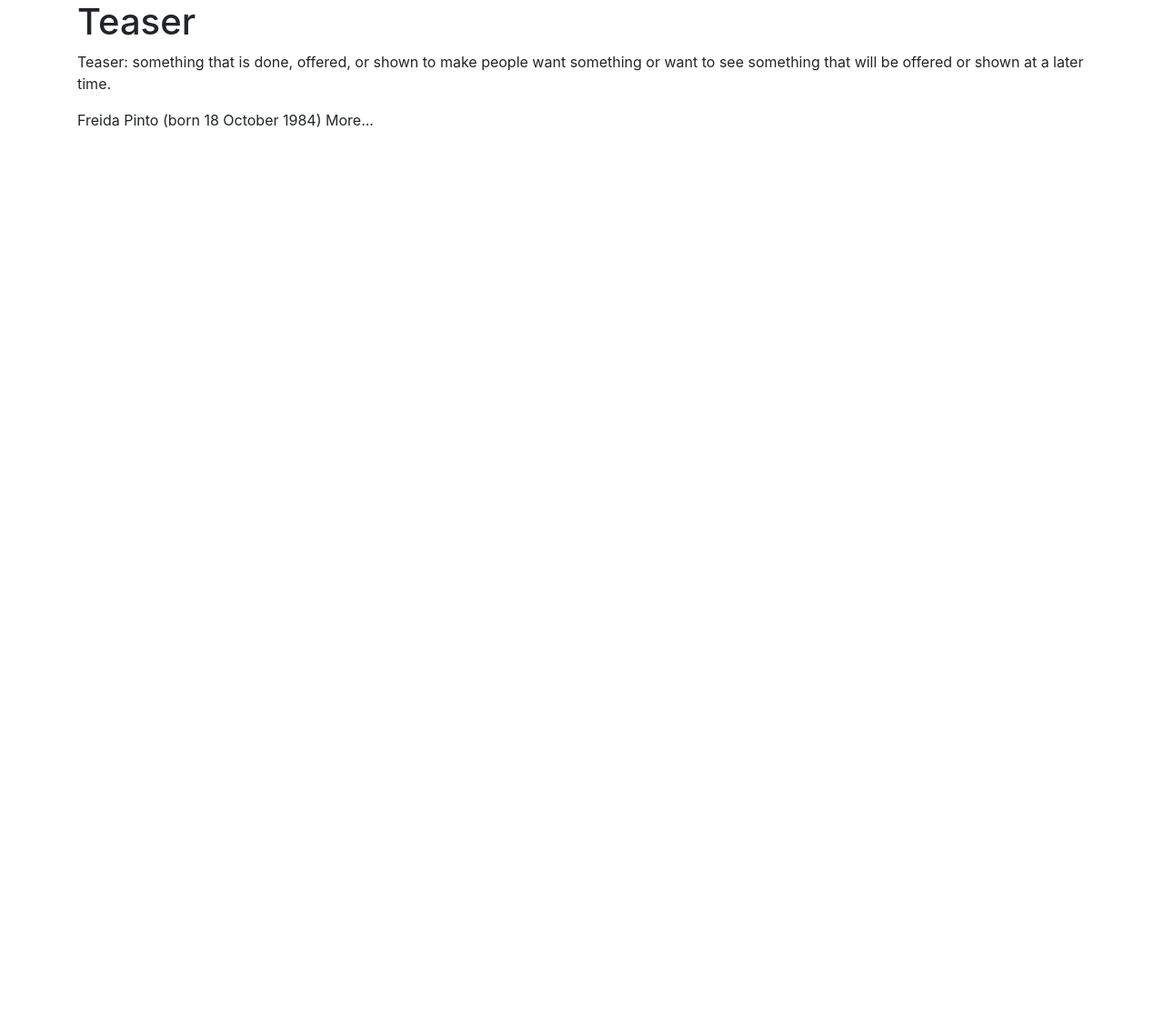
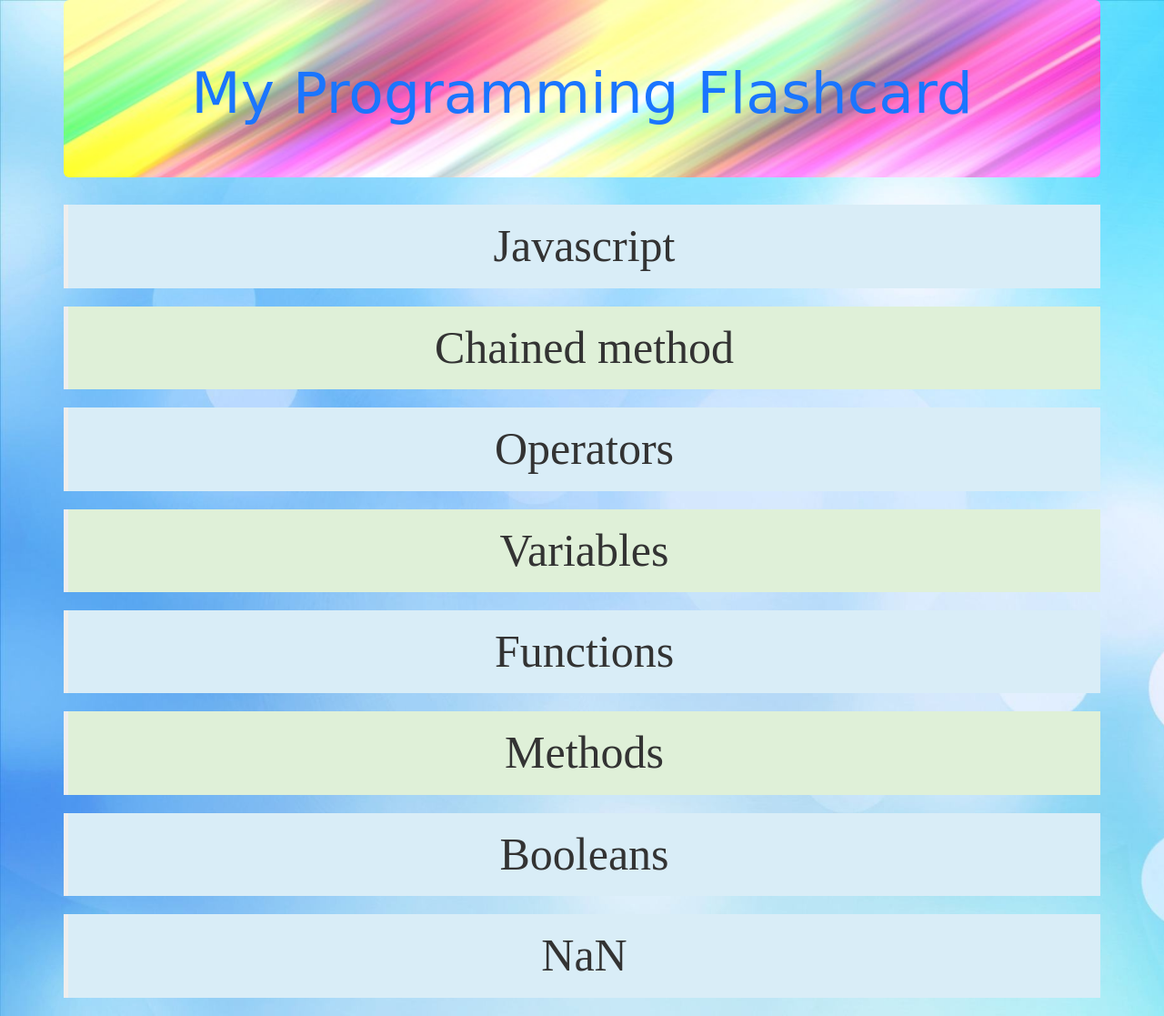
Before and after one commit to asonna/Talk-jquery, a plain HTML site: page index.html in a window 1280 px wide. Shown: the whole page at 91% size. Before the commit the page ends 800 px from the top, so only its background shows below. Drawn offline with nearby package versions, Linux system fonts and the light colour scheme; a web font is replaced by a local one.

Commit message:
animated flashcard with hovering, this, then hide and show

```diff
--- a/css/styles.css
+++ b/css/styles.css
@@ -1,7 +1,46 @@
+@import url('https://fonts.googleapis.com/css?family=Rammetto+One');
+
 .hidden {
   display: none;
 }
 
-#clickable2 {
+.clickable2 {
+display: block;
 display: none;
+font-size: 30px;
+cursor: pointer;
+font-family: papyrus;
 }
+
+.clickable1 {
+margin: auto;
+display: block;
+text-align: center;
+font-size: 50px;
+font-family: papyrus;
+cursor: pointer;
+}
+.clickable1:hover{
+  /*font-size: 70px;*/
+}
+blockquote:hover{
+  background-color: #80ffff;
+}
+.jumbotron {
+  text-align: center;
+  font-family: Rammetto One, cursive;
+  color: #1a75ff;
+  background-image: url("../img/background2.jpg");
+  background-size: cover;
+}
+
+body {
+  background-image: url("../img/background1.jpg");
+  background-repeat: no-repeat;
+  background-size: cover;
+
+/*background: -moz-linear-gradient(top, rgba(30,87,153,1) 1%, rgba(124,184,231,0.2) 99%, rgba(125,185,232,0.2) 100%);
+background: -webkit-linear-gradient(top, rgba(30,87,153,1) 1%,rgba(124,184,231,0.2) 99%,rgba(125,185,232,0.2) 100%);
+background: linear-gradient(to bottom, rgba(30,87,153,1) 1%,rgba(124,184,231,0.2) 99%,rgba(125,185,232,0.2) 100%);
+filter: progid:DXImageTransform.Microsoft.gradient( startColorstr='#1e5799', endColorstr='#337db9e8',GradientType=0 );*/
+}
--- a/index.html
+++ b/index.html
@@ -1,22 +1,65 @@
 <!DOCTYPE html>
 <html>
   <head>
-    <link href="css/bootstrap.css" rel="stylesheet" type="text/css">
+    <link rel="stylesheet" href="https://maxcdn.bootstrapcdn.com/bootstrap/3.3.7/css/bootstrap.min.css" integrity="sha384-BVYiiSIFeK1dGmJRAkycuHAHRg32OmUcww7on3RYdg4Va+PmSTsz/K68vbdEjh4u" crossorigin="anonymous">
     <link href="css/styles.css" rel="stylesheet" type="text/css">
     <script src="js/jquery-3.1.1.js"></script>
     <script src="js/scripts.js"></script>
-    <title>Teaser</title>
+    <title>Flashcards</title>
   </head>
   <body>
     <div class="container">
-      <h1>Teaser</h1>
-
-      <p>Teaser: something that is done, offered, or shown to make people want something or want to see something that will be offered or shown at a later time.</p>
-      <p>Freida Pinto (born 18 October 1984)<span class="hidden">is an Indian actress who has appeared mainly in American and British films. Born and raised in Mumbai, she decided to become an actress at a young age. She was educated at St. Xavier's College, Mumbai, where she took part in amateur plays. After graduation, she briefly worked as a model and then as a television presenter. Pinto made her cinematic debut with the British drama Slumdog Millionaire (2008), for which she received several nominations at the British Academy Film Awards, the MTV Movie Awards and the Teen Choice Awards. Her biggest commercial success came with the 2011 science fiction film Rise of the Planet of the Apes. The same year, she portrayed the title character in Michael Winterbottom's Trishna. Her performance in the biographical film Desert Dancer (2014) received critical acclaim. Although the Indian media has credited Pinto with breaking stereotypes of Indian women in foreign films, she has been a lesser-known figure in Indian cinema. She is a vocal advocate for underprivileged children and women.</span>
-      <span id="clickable1">More...</span>
-      <span id="clickable2">Less...</span>
-      </p>
-
+      <div class="jumbotron">
+        <h1>My Programming Flashcard</h1>
+      </div>
+      <blockquote class="bg-info">
+        <p>
+        <span class="clickable1">Javascript</span>
+        <span class="clickable2">An object-oriented computer programming language commonly used to create interactive effects within web browsers.</span>
+        </p>
+      </blockquote>
+      <blockquote class="bg-success">
+        <p>
+        <span class="clickable1">Chained method</span>
+        <span class="clickable2">Also known as named parameter idiom, is a common syntax for invoking multiple method calls in object-oriented programming languages. Each method returns an object, allowing the calls to be chained together in a single statement without requiring variables to store the intermediate results.</span>
+        </p>
+      </blockquote>
+      <blockquote class="bg-info">
+        <p>
+        <span class="clickable1">Operators</span>
+        <span class="clickable2">Are symbols that are used to perform an operation. Most often these operations are arithmetic (addition, subtraction, etc), but not always.</span>
+        </p>
+      </blockquote>
+      <blockquote class="bg-success">
+        <p>
+        <span class="clickable1">Variables</span>
+        <span class="clickable2">Variables can be thought of as named containers. You can place data into these containers and then refer to the data simply by naming the container. Before you use a variable in a JavaScript program, you must declare it.</span>
+        </p>
+      </blockquote>
+      <blockquote class="bg-info">
+        <p>
+        <span class="clickable1">Functions</span>
+        <span class="clickable2">A named section of a program that performs a specific task. In this sense, a function is a type of procedure or routine. Some programming languages make a distinction between a function, which returns a value, and a procedure, which performs some operation but does not return a value.</span>
+        </p>
+      </blockquote>
+      <blockquote class="bg-success">
+        <p>
+        <span class="clickable1">Methods</span>
+        <span class="clickable2">A method in object-oriented programming (OOP) is a procedure associated with a message and an object. An object is made up of data and behavior, which form the interface that an object presents to the outside world. Data is represented as properties of the object and behavior as methods.</span>
+        </p>
+      </blockquote>
+      <blockquote class="bg-info">
+        <p>
+        <span class="clickable1">Booleans</span>
+        <span class="clickable2">Is a data type, having two values (usually denoted true and false), intended to represent the truth values of logic and Boolean algebra. It is named after George Boole, who first defined an algebraic system of logic in the mid 19th century.</span>
+        </p>
+      </blockquote>
+      <blockquote class="bg-info">
+        <p>
+        <span class="clickable1">NaN</span>
+        <span class="clickable2">In computing, NaN, standing for not a number, is a numeric data type value representing an undefined or unrepresentable value, especially in floating-point calculations.</span>
+        </p>
+      </blockquote>
     </div>
   </body>
 </html>
--- a/js/scripts.js
+++ b/js/scripts.js
@@ -1,12 +1,17 @@
 $(function() {
-  $("span#clickable1").click(function() {
-    $("span.hidden").fadeToggle();
-      $("span#clickable1").hide();
-    $("span#clickable2").show();
+  $("span.clickable1").click(function() {
+    $(this).slideUp();
+    //shows the following span tag
+    $(this).next().slideDown();
+
   });
-  $("span#clickable2").click(function() {
-    $("span.hidden").fadeToggle();
-    $("span#clickable2").hide();
-    $("span#clickable1").show();
+  $("span.clickable2").click(function() {
+    // $(this).hide();
+    //
+    // $(this).prev().show();
+    $(this).slideUp();
+    //shows the following span tag
+    $(this).prev().slideDown();
   });
+
 });
```
Also changed, not shown: img/background1.jpg (added), img/background2.jpg (added).
